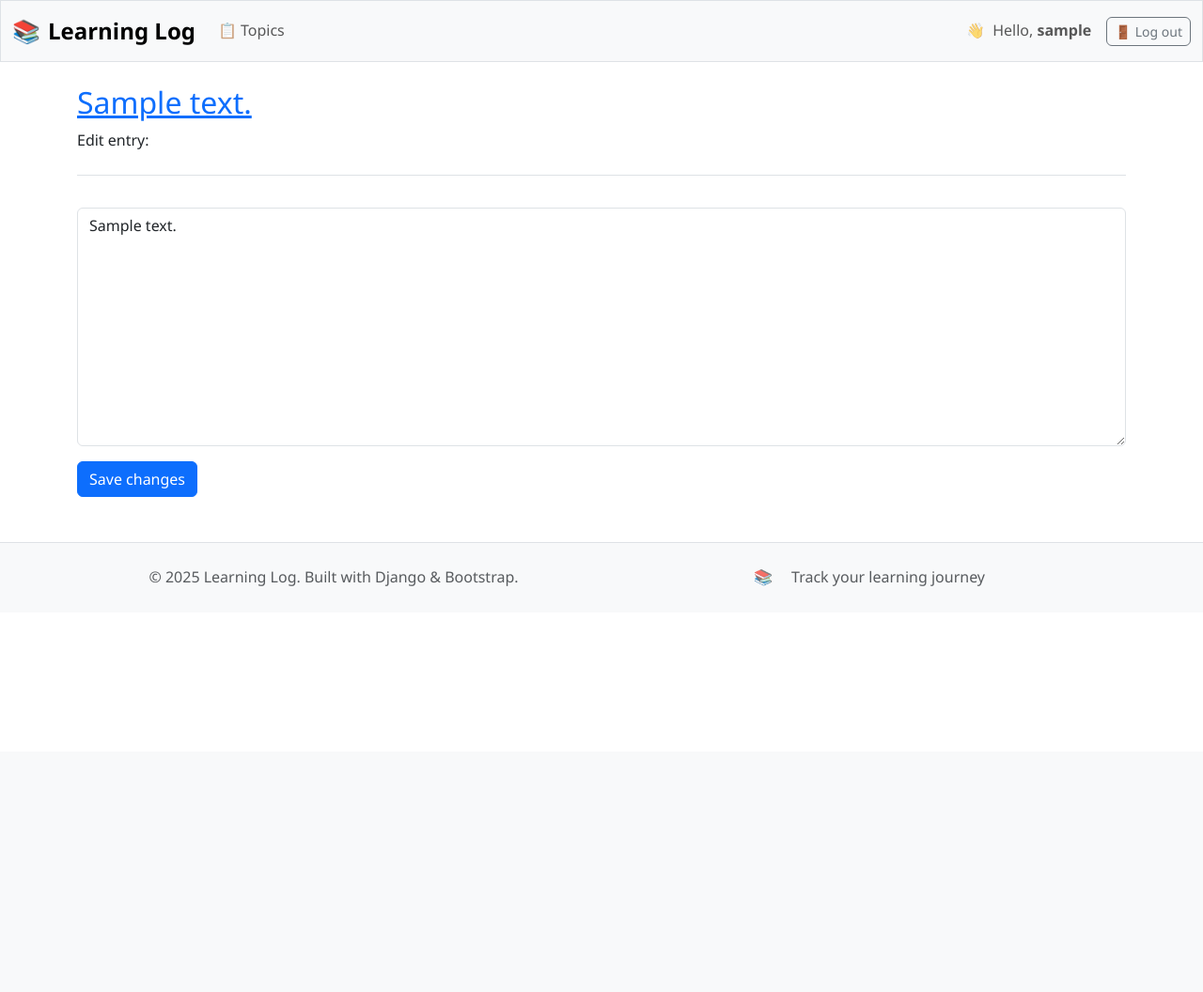
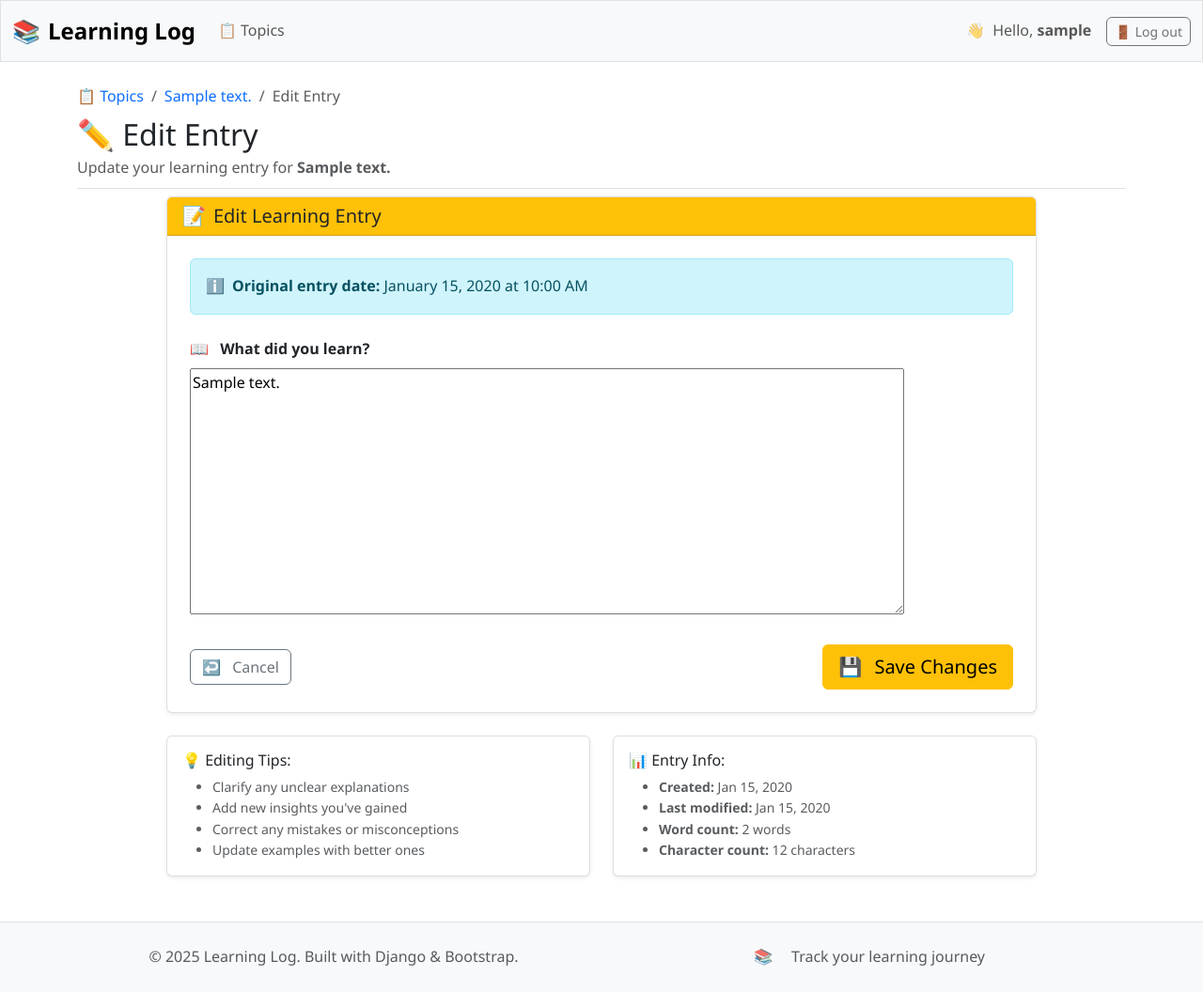
Before and after one commit to gideonadeti/learning-log, a Django app: page /edit_entry/1/ in a window 1280 px wide. Shown: the whole page at 94% size. Before the commit the page ends 624 px from the top, so only its background shows below. Run offline with Django 5.2, Linux system fonts and the light colour scheme; a user stored in the database is signed in; tables that the repository leaves empty hold one stand-in row (values such as "Sample post"); parts of the project's set-up code (start-up, migrations or seed data) failed here and were passed over; some libraries are stand-ins or nearby versions.

Commit message:
feat: revamp edit entry template for enhanced user experience
- Redesign edit_entry.html to feature a modern layout with Bootstrap 5, including breadcrumb navigation and a user-friendly card design.
- Add informative headers and editing tips to assist users in updating their learning entries effectively.
- Implement form validation feedback and clear action buttons for improved usability.

```diff
--- a/learning_logs/templates/learning_logs/edit_entry.html
+++ b/learning_logs/templates/learning_logs/edit_entry.html
@@ -1,11 +1,111 @@
-{% extends 'learning_logs/base.html' %} {% load django_bootstrap5 %}
+{% extends 'learning_logs/base.html' %}
+{% load django_bootstrap5 %}
+
+{% block title %}Edit Entry - {{ topic.text }} - Learning Log{% endblock %}
+
 {% block page_header %}
-<h2><a href="{% url 'learning_logs:topic' topic.id %}">{{ topic }}</a></h2>
-<p>Edit entry:</p>
-{% endblock page_header %} {% block content %}
+<nav aria-label="breadcrumb">
+  <ol class="breadcrumb mb-2">
+    <li class="breadcrumb-item">
+      <a href="{% url 'learning_logs:topics' %}" class="text-decoration-none">📋 Topics</a>
+    </li>
+    <li class="breadcrumb-item">
+      <a href="{% url 'learning_logs:topic' topic.id %}" class="text-decoration-none">{{ topic.text }}</a>
+    </li>
+    <li class="breadcrumb-item active" aria-current="page">Edit Entry</li>
+  </ol>
+</nav>
+<div class="d-flex align-items-center">
+  <div>
+    <h1 class="h2 mb-1">✏️ Edit Entry</h1>
+    <p class="text-muted mb-0">
+      Update your learning entry for <strong>{{ topic.text }}</strong>
+    </p>
+  </div>
+</div>
+{% endblock page_header %}
 
-<form action="{% url 'learning_logs:edit_entry' entry.id %}" method="post">
-  {% csrf_token %} {% bootstrap_form form %} {% bootstrap_button button_type="submit" content="Save changes" %}
-</form>
+{% block content %}
+<div class="row justify-content-center">
+  <div class="col-lg-10">
+    <div class="card shadow-sm">
+      <div class="card-header bg-warning text-dark">
+        <h5 class="card-title mb-0 d-flex align-items-center">
+          <span class="me-2">📝</span>
+          Edit Learning Entry
+        </h5>
+      </div>
+      <div class="card-body p-4">
+        <div class="alert alert-info d-flex align-items-center mb-4">
+          <span class="me-2">ℹ️</span>
+          <div>
+            <strong>Original entry date:</strong> {{ entry.date_added|date:"F d, Y \a\t g:i A" }}
+          </div>
+        </div>
 
+        <form action="{% url 'learning_logs:edit_entry' entry.id %}" method="post" novalidate>
+          {% csrf_token %}
+
+          <div class="mb-4">
+            <label for="{{ form.text.id_for_label }}" class="form-label fw-semibold">
+              <span class="me-2">📖</span>
+              What did you learn?
+            </label>
+            {{ form.text }}
+            {% if form.text.help_text %}
+              <div class="form-text">{{ form.text.help_text }}</div>
+            {% endif %}
+            {% if form.text.errors %}
+              <div class="invalid-feedback d-block">
+                {% for error in form.text.errors %}
+                  <div>{{ error }}</div>
+                {% endfor %}
+              </div>
+            {% endif %}
+          </div>
+
+          <div class="d-flex justify-content-between align-items-center">
+            <a href="{% url 'learning_logs:topic' topic.id %}" class="btn btn-outline-secondary">
+              <span class="me-2">↩️</span>
+              Cancel
+            </a>
+            <button type="submit" class="btn btn-warning btn-lg">
+              <span class="me-2">💾</span>
+              Save Changes
+            </button>
+          </div>
+        </form>
+      </div>
+    </div>
+
+    <div class="row mt-4">
+      <div class="col-md-6">
+        <div class="card">
+          <div class="card-body">
+            <h6 class="card-title">💡 Editing Tips:</h6>
+            <ul class="mb-0 small text-muted">
+              <li>Clarify any unclear explanations</li>
+              <li>Add new insights you've gained</li>
+              <li>Correct any mistakes or misconceptions</li>
+              <li>Update examples with better ones</li>
+            </ul>
+          </div>
+        </div>
+      </div>
+      <div class="col-md-6">
+        <div class="card">
+          <div class="card-body">
+            <h6 class="card-title">📊 Entry Info:</h6>
+            <ul class="mb-0 small text-muted">
+              <li><strong>Created:</strong> {{ entry.date_added|date:"M d, Y" }}</li>
+              <li><strong>Last modified:</strong> {{ entry.date_added|date:"M d, Y" }}</li>
+              <li><strong>Word count:</strong> {{ entry.text|wordcount }} words</li>
+              <li><strong>Character count:</strong> {{ entry.text|length }} characters</li>
+            </ul>
+          </div>
+        </div>
+      </div>
+    </div>
+  </div>
+</div>
 {% endblock content %}
```
